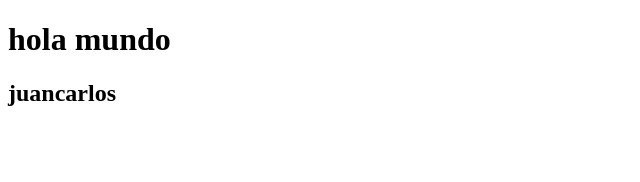
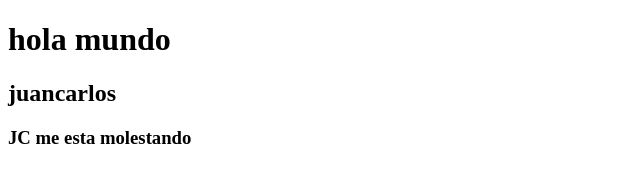
Before and after one commit to JuancarlosArriola00/practica, a plain HTML site: page index.html in a window 1280 px wide. Shown: the whole page, without its empty margins (0-640 px from the left). Drawn offline with Linux system fonts and the light colour scheme.

Commit message:
adiccion

```diff
--- a/index.html
+++ b/index.html
@@ -12,6 +12,7 @@
 
     <h1>hola mundo</h1>
     <h2>juancarlos</h2>
+    <h3>JC me esta molestando</h3>
 </body>
 
 </html>
```
